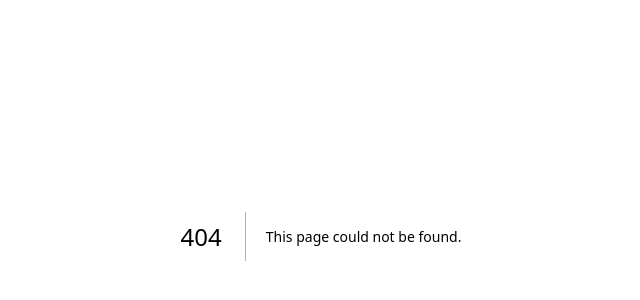
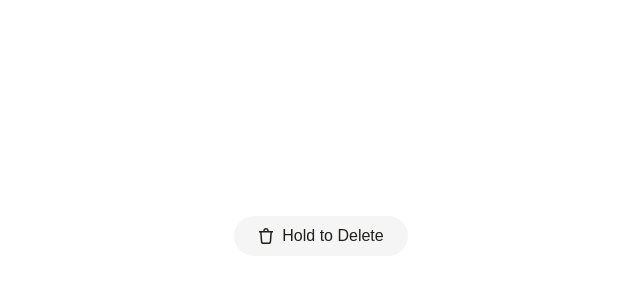
Before and after one commit to Nithinreddy1019/learn-motion, a Next.js app: page /holdtodelete in a window 1280 px wide. Before the commit this address had no page. Shown: the part 164-464 px from the top of the page, without its empty margins (319-959 px from the left). Built offline with nearby package versions, Linux system fonts and the light colour scheme.

Commit message:
hold to delete : Clip path

```diff
--- /dev/null
+++ b/app/holdtodelete/page.tsx
@@ -0,0 +1,47 @@
+"use client"
+
+const Page = () => {
+    return (
+        <div className="h-screen w-full flex items-center justify-center">
+            <ClipPathButton />
+        </div>
+    );
+}
+
+export default Page;
+
+// -------------------------------------------------------------------- //
+
+import "./styles.css"
+
+export function ClipPathButton() {
+  return (
+    <button className="button">
+      <div className="hold-overlay">
+        <svg
+          height="16"
+          strokeLinejoin="round"
+          viewBox="0 0 16 16"
+          width="16"
+        >
+          <path
+            fillRule="evenodd"
+            clipRule="evenodd"
+            d="M6.75 2.75C6.75 2.05964 7.30964 1.5 8 1.5C8.69036 1.5 9.25 2.05964 9.25 2.75V3H6.75V2.75ZM5.25 3V2.75C5.25 1.23122 6.48122 0 8 0C9.51878 0 10.75 1.23122 10.75 2.75V3H12.9201H14.25H15V4.5H14.25H13.8846L13.1776 13.6917C13.0774 14.9942 11.9913 16 10.6849 16H5.31508C4.00874 16 2.92263 14.9942 2.82244 13.6917L2.11538 4.5H1.75H1V3H1.75H3.07988H5.25ZM4.31802 13.5767L3.61982 4.5H12.3802L11.682 13.5767C11.6419 14.0977 11.2075 14.5 10.6849 14.5H5.31508C4.79254 14.5 4.3581 14.0977 4.31802 13.5767Z"
+            fill="currentColor"
+          />
+        </svg>
+        Hold to Delete
+      </div>
+      <svg height="16" strokeLinejoin="round" viewBox="0 0 16 16" width="16">
+        <path
+          fillRule="evenodd"
+          clipRule="evenodd"
+          d="M6.75 2.75C6.75 2.05964 7.30964 1.5 8 1.5C8.69036 1.5 9.25 2.05964 9.25 2.75V3H6.75V2.75ZM5.25 3V2.75C5.25 1.23122 6.48122 0 8 0C9.51878 0 10.75 1.23122 10.75 2.75V3H12.9201H14.25H15V4.5H14.25H13.8846L13.1776 13.6917C13.0774 14.9942 11.9913 16 10.6849 16H5.31508C4.00874 16 2.92263 14.9942 2.82244 13.6917L2.11538 4.5H1.75H1V3H1.75H3.07988H5.25ZM4.31802 13.5767L3.61982 4.5H12.3802L11.682 13.5767C11.6419 14.0977 11.2075 14.5 10.6849 14.5H5.31508C4.79254 14.5 4.3581 14.0977 4.31802 13.5767Z"
+          fill="currentColor"
+        />
+      </svg>
+      Hold to Delete
+    </button>
+  );
+}
--- /dev/null
+++ b/app/holdtodelete/styles.css
@@ -0,0 +1,37 @@
+.button {
+    position: relative;
+    display: flex;
+    height: 40px;
+    align-items: center;
+    gap: 8px;
+    border-radius: 9999px;
+    background-color: #f6f5f5;
+    padding-inline: 24px;
+    font-weight: 500;
+    color: #21201c;
+}
+
+
+.hold-overlay {
+    position: absolute;
+    inset: 0;
+    display: flex;
+    align-items: center;
+    justify-content: center;
+    gap: 0.5rem;
+    border-radius: 9999px;
+    background-color: #ffdbdc;
+    color: #e5484d;
+
+    clip-path: inset(0% 100% 0% 0%);
+    transition: clip-path 0.2s ease-out;
+}
+
+.button:active .hold-overlay {
+    clip-path: inset(0px 0px 0px 0px);
+    transition: clip-path 1s linear;
+}
+
+.button:active {
+    transform: scale(0.97);
+}
```
